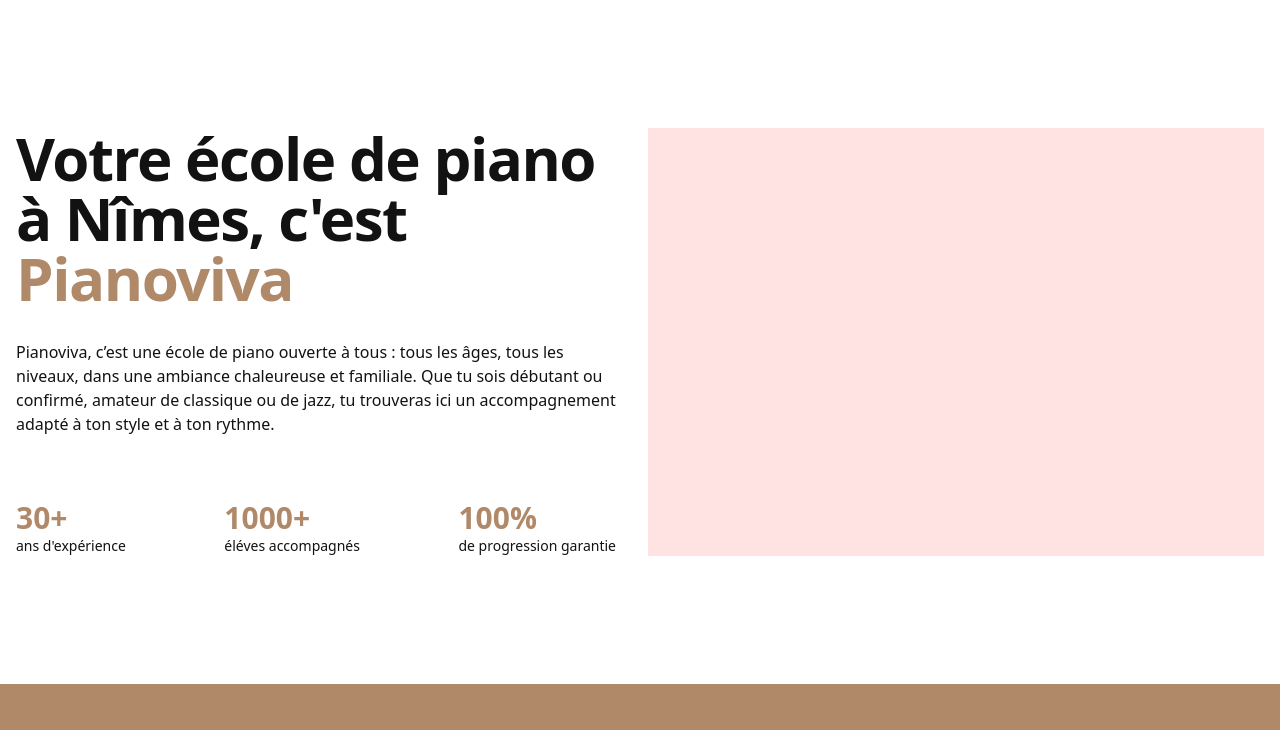
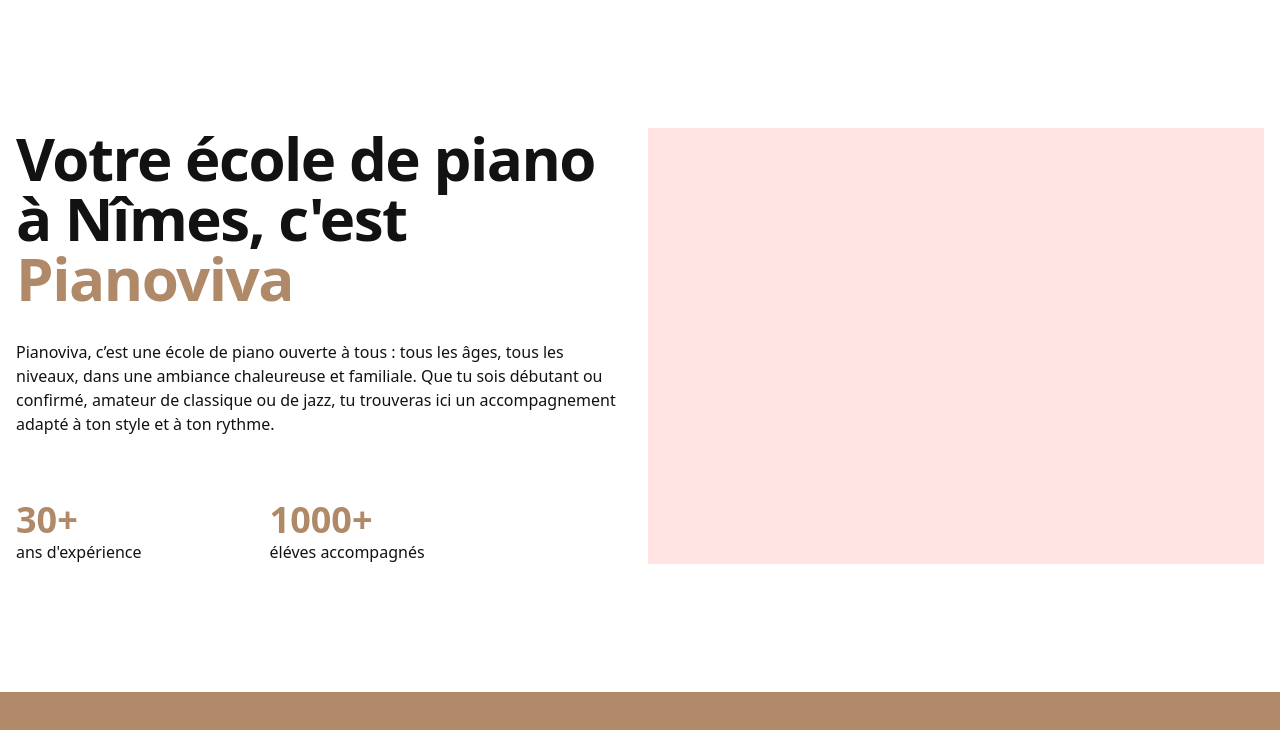
Before and after one commit to theburke9/pianoviva, a website built with Vite: page index.html in a window 1280 px wide. Shown: the top 730 px of the page. Built offline with nearby package versions, Linux system fonts and the light colour scheme.

Commit message:
remove useless statistic

```diff
--- a/index.html
+++ b/index.html
@@ -17,18 +17,14 @@
         </h1>
         <p class="pt-4">Pianoviva, c’est une école de piano ouverte à tous : tous les âges, tous les niveaux, dans une ambiance chaleureuse et familiale. Que tu sois débutant ou confirmé, amateur de classique ou de jazz, tu trouveras ici un accompagnement adapté à ton style et à ton rythme.</p>
 
-        <div class="flex justify-between mt-16">
+        <div class="flex justify-around lg:justify-start gap-32 mt-16 lg:text-left">
           <div>
-            <p class="text-xl md:text-3xl font-bold text-primary text-center lg:text-left">30+</p>
-            <p class="text-sm md:text-md text-center">ans d'expérience</p>
+            <p class="text-2xl md:text-4xl font-bold text-primary">30+</p>
+            <p class="text-md">ans d'expérience</p>
           </div>
           <div>
-            <p class="text-xl md:text-3xl font-bold text-primary text-center lg:text-left">1000+</p>
-            <p class="text-sm md:text-md text-center">éléves accompagnés</p>
-          </div>
-          <div>
-            <p class="text-xl md:text-3xl font-bold text-primary text-center lg:text-left">100%</p>
-            <p class="text-sm md:text-md text-center">de progression garantie</p>
+            <p class="text-2xl md:text-4xl font-bold text-primary">1000+</p>
+            <p class="text-md">éléves accompagnés</p>
           </div>
         </div>
 
```
